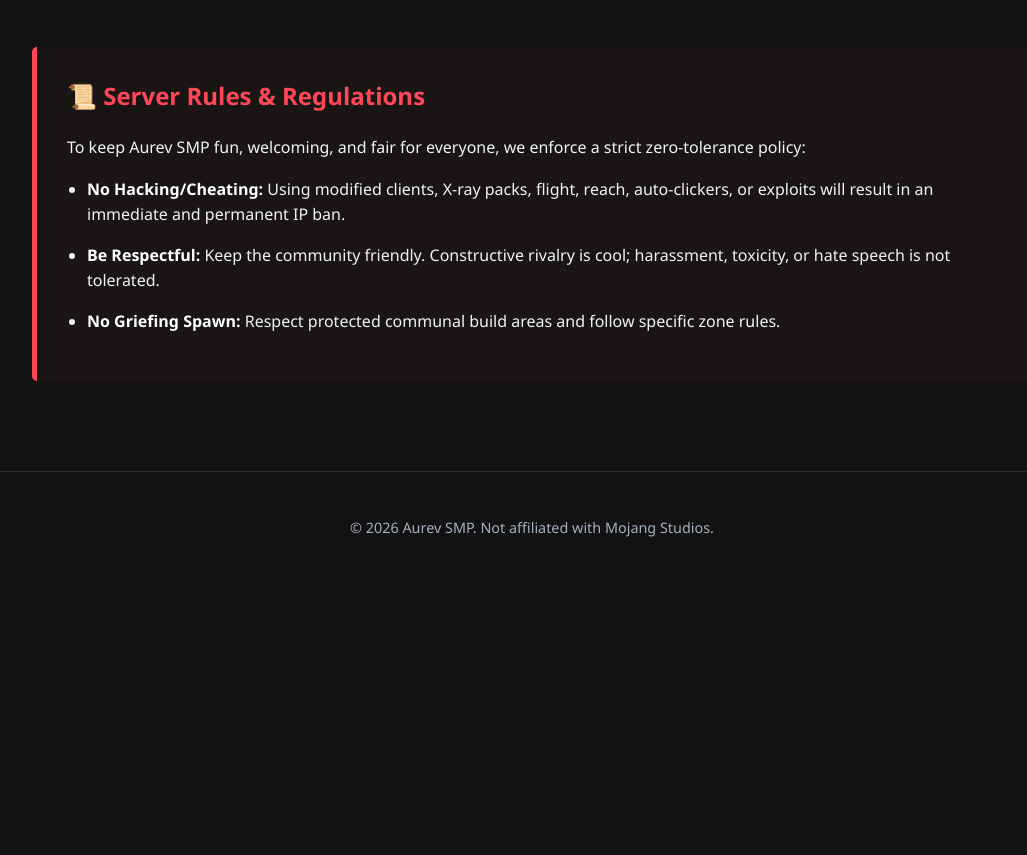
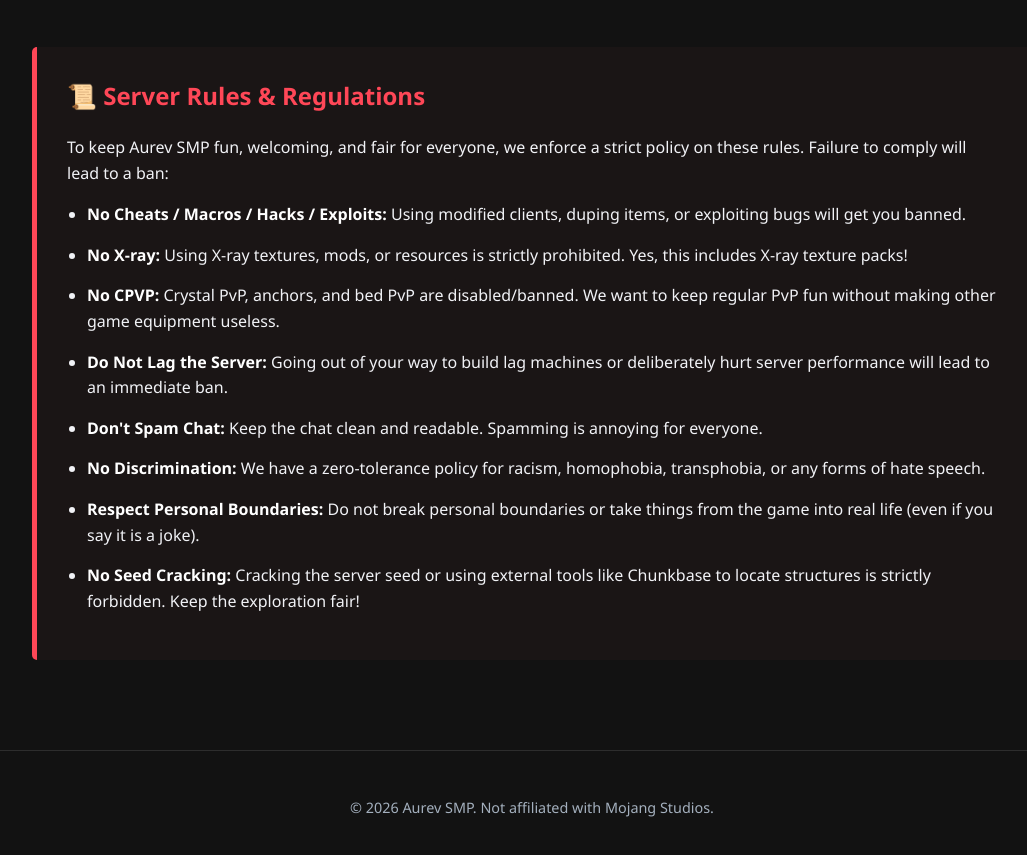
Before and after one commit to Matrix-Client/aurev-smp.github.io, a plain HTML site: page index.html in a window 1280 px wide. Shown: the part 922-1777 px from the top of the page, without its empty margins (108-1135 px from the left). Before the commit the page ends 1505 px from the top, so only its background shows below. Drawn offline with Linux system fonts and the light colour scheme.

Commit message:
Update server rules and IP address in index.html

```diff
--- a/index.html
+++ b/index.html
@@ -221,11 +221,16 @@
 
         <section class="rules-section">
             <h2>📜 Server Rules & Regulations</h2>
-            <p>To keep Aurev SMP fun, welcoming, and fair for everyone, we enforce a strict zero-tolerance policy:</p>
+            <p>To keep Aurev SMP fun, welcoming, and fair for everyone, we enforce a strict policy on these rules. Failure to comply will lead to a ban:</p>
             <ul class="rules-list">
-                <li><strong>No Hacking/Cheating:</strong> Using modified clients, X-ray packs, flight, reach, auto-clickers, or exploits will result in an immediate and permanent IP ban.</li>
-                <li><strong>Be Respectful:</strong> Keep the community friendly. Constructive rivalry is cool; harassment, toxicity, or hate speech is not tolerated.</li>
-                <li><strong>No Griefing Spawn:</strong> Respect protected communal build areas and follow specific zone rules.</li>
+                <li><strong>No Cheats / Macros / Hacks / Exploits:</strong> Using modified clients, duping items, or exploiting bugs will get you banned.</li>
+                <li><strong>No X-ray:</strong> Using X-ray textures, mods, or resources is strictly prohibited. Yes, this includes X-ray texture packs!</li>
+                <li><strong>No CPVP:</strong> Crystal PvP, anchors, and bed PvP are disabled/banned. We want to keep regular PvP fun without making other game equipment useless.</li>
+                <li><strong>Do Not Lag the Server:</strong> Going out of your way to build lag machines or deliberately hurt server performance will lead to an immediate ban.</li>
+                <li><strong>Don't Spam Chat:</strong> Keep the chat clean and readable. Spamming is annoying for everyone.</li>
+                <li><strong>No Discrimination:</strong> We have a zero-tolerance policy for racism, homophobia, transphobia, or any forms of hate speech.</li>
+                <li><strong>Respect Personal Boundaries:</strong> Do not break personal boundaries or take things from the game into real life (even if you say it is a joke).</li>
+                <li><strong>No Seed Cracking:</strong> Cracking the server seed or using external tools like Chunkbase to locate structures is strictly forbidden. Keep the exploration fair!</li>
             </ul>
         </section>
     </div>
@@ -237,8 +242,8 @@
     </footer>
 
     <script>
-        // Replace this with your actual server IP address when you are ready to share it!
-        const serverIP = "play.aurevsmp.com";
+        // Server IP Address configured here
+        const serverIP = "185.207.164.186:19010";
 
         function copyIP() {
             navigator.clipboard.writeText(serverIP).then(() => {
```
